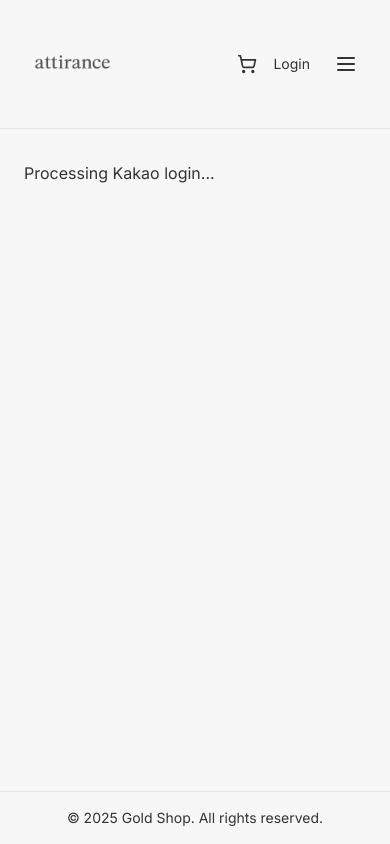
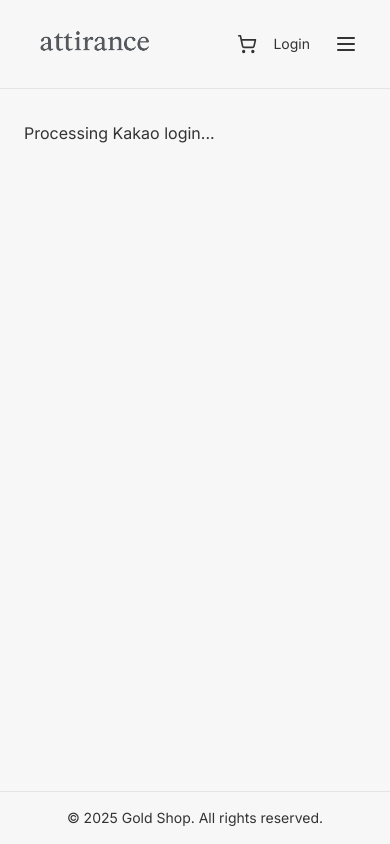
Before and after one commit to escape-ship/ui_test, a React (Vite) app: page /callback in a window 390 px wide. Built offline with nearby package versions, Linux system fonts and the light colour scheme.

Commit message:
Refactor logo display in NavBar for improved styling and responsiveness

```diff
--- a/src/components/header/NavBar.tsx
+++ b/src/components/header/NavBar.tsx
@@ -51,7 +51,9 @@ export default function NavBar() {
     <header className="border-b bg-background/80 backdrop-blur-md sticky top-0 z-40">
       <div className="container mx-auto flex items-center justify-between py-4 px-6">
         <div className="flex items-center gap-2">
-        <img src={logo} alt="로고" className="h-24 w-24" />
+          <div className="overflow-hidden" style={{ width: '140px', height: '56px', borderRadius: '16px' }}>
+            <img src={logo} alt="로고" className="w-full h-full object-cover" />
+          </div>
           {/* <Link to="/" className="text-xl font-bold">
             attirance
           </Link> */}
```
